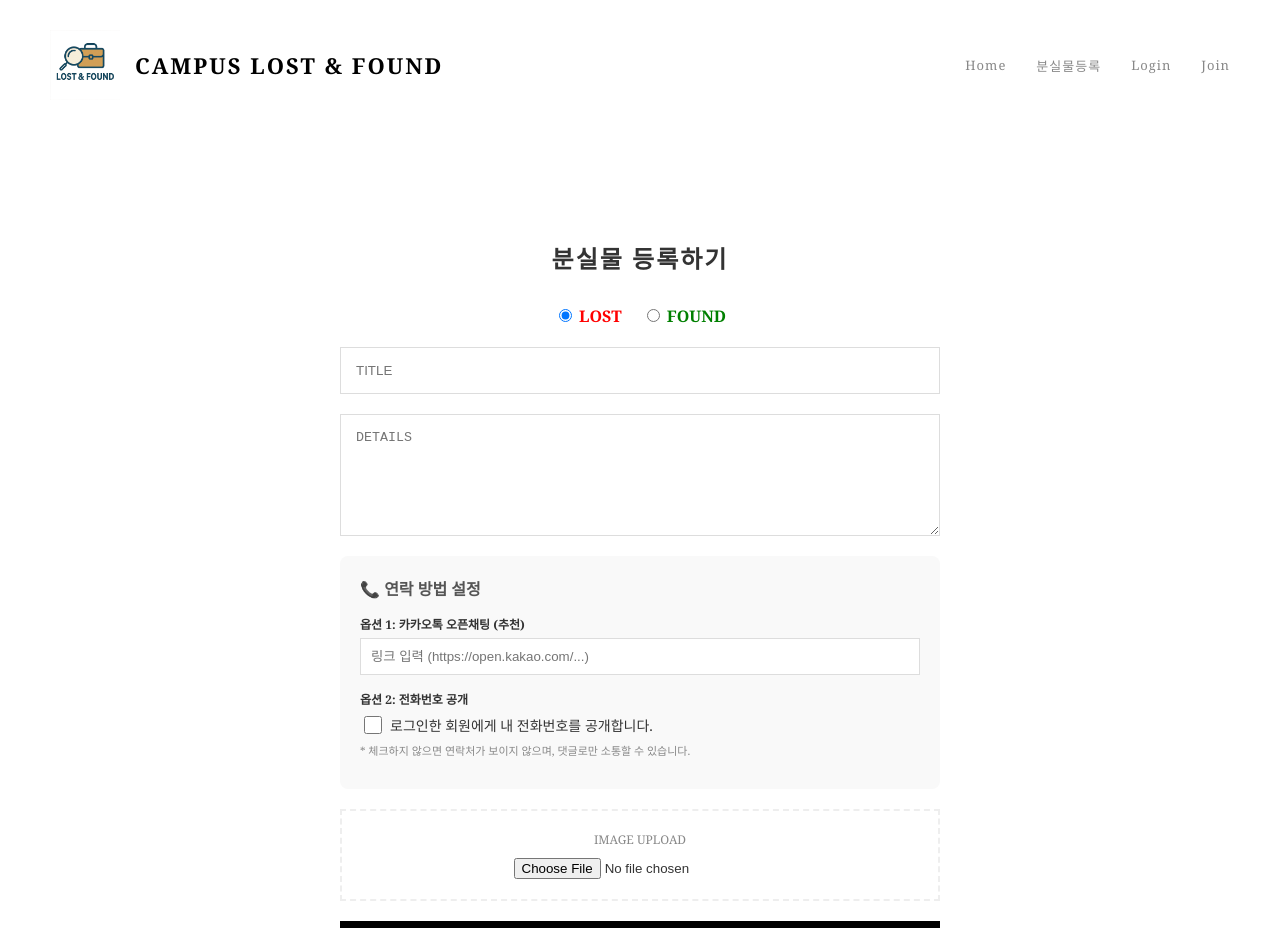
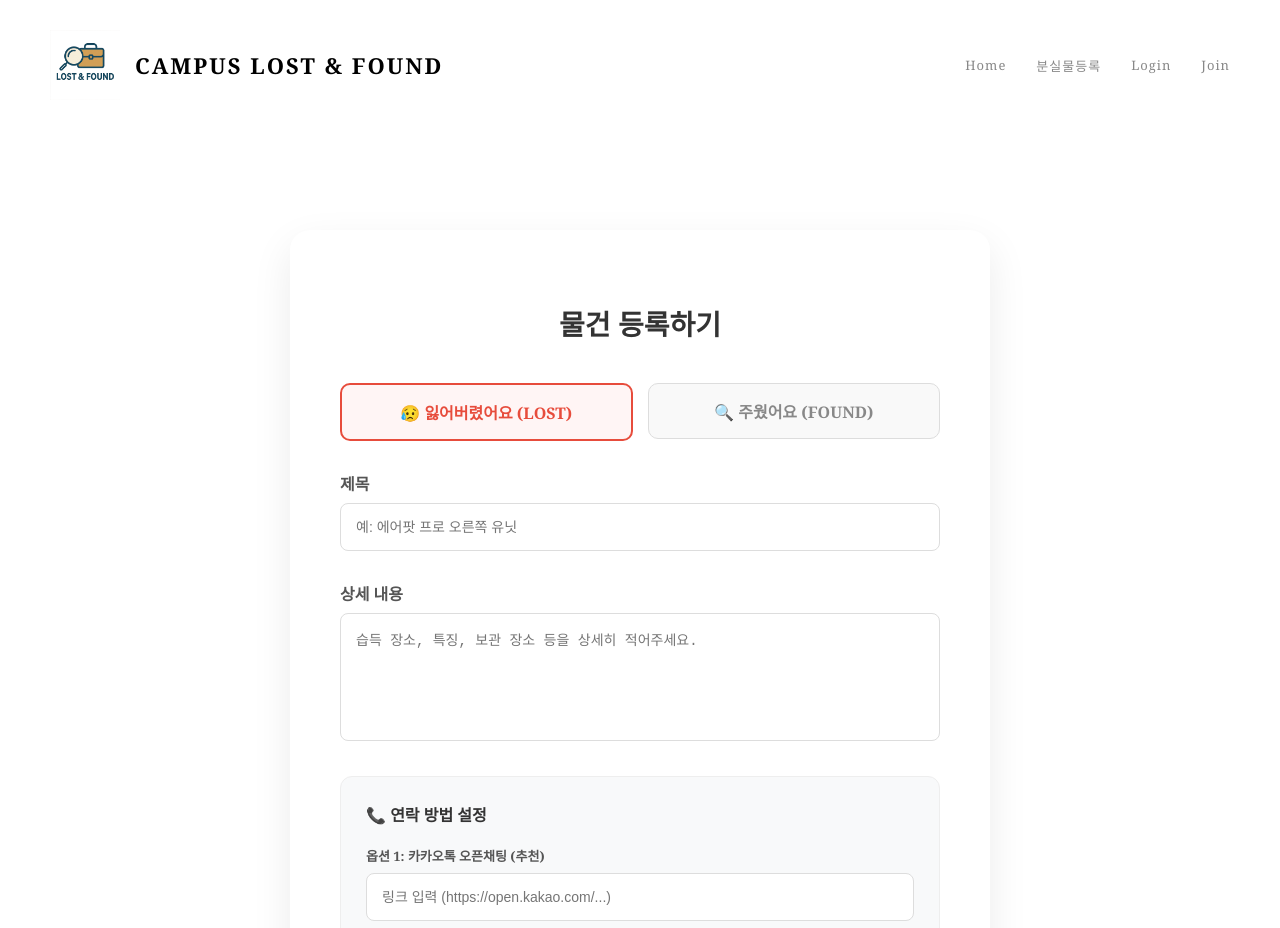
Before and after one commit to chakihwan/FrameworkTermProject, a React (Create React App) app in the folder frontend/: page /write in a window 1280 px wide. Shown: the top 928 px of the page. Built offline with nearby package versions, Linux system fonts and the light colour scheme.

Commit message:
프론트엔드 전체 UI 리뉴얼

```diff
--- a/frontend/src/App.js
+++ b/frontend/src/App.js
@@ -128,7 +128,7 @@ function Home() {
                     내 에어팟... 혹시 여기?
                 </h1>
                 <p style={{ color: '#f57c00', fontSize: '18px', fontWeight:'500', fontFamily:'sans-serif' }}>
-                    캠퍼스 내 분실물과 습득물을 쉽고 빠르게 찾아보세요.
+                    캠퍼스 내 모든 분실물과 습득물을 쉽고 빠르게 찾아보세요.
                 </p>
             </div>
             {/* ★ 검색창 영역 추가 */}
--- a/frontend/src/pages/WriteItem.js
+++ b/frontend/src/pages/WriteItem.js
@@ -6,9 +6,9 @@ const WriteItem = () => {
     const navigate = useNavigate();
     const [title, setTitle] = useState('');
     const [content, setContent] = useState('');
-    const [itemType, setItemType] = useState('LOST');
-    const [kakaoLink, setKakaoLink] = useState(''); // ★ 링크 상태 추가
-    const [isPhoneOpen, setIsPhoneOpen] = useState(false); // 추가: 공개 동의 상태
+    const [itemType, setItemType] = useState('LOST'); // 기본값 분실
+    const [kakaoLink, setKakaoLink] = useState('');
+    const [isPhoneOpen, setIsPhoneOpen] = useState(false);
     const [file, setFile] = useState(null);
 
     const handleSubmit = async (e) => {
@@ -21,85 +21,114 @@ const WriteItem = () => {
             return;
         }
 
-        // ★ FormData 객체 생성 (파일 전송용)
         const formData = new FormData();
         formData.append('title', title);
         formData.append('content', content);
         formData.append('itemType', itemType);
         formData.append('username', user.username);
         formData.append('kakaoLink', kakaoLink);
-        formData.append('phoneOpen', isPhoneOpen);    // ★ 백엔드로 전송
+        formData.append('phoneOpen', isPhoneOpen); // ★ 핵심: 'is' 빼고 보냄
         if (file) {
-            formData.append('file', file); // 파일이 있을 때만 추가
+            formData.append('file', file);
         }
 
         try {
-            // 헤더 설정 불필요 (axios가 알아서 처리함)
             await axios.post('http://localhost:8081/api/items', formData);
-            alert('등록 완료!');
+            alert('등록이 완료되었습니다!');
             navigate('/');
         } catch (error) {
             console.error(error);
-            alert('등록 실패');
+            alert('등록에 실패했습니다. 다시 시도해주세요.');
         }
     };
 
+    // 공통 입력창 스타일
+    const inputStyle = { width: '100%', padding: '15px', border: '1px solid #ddd', borderRadius: '8px', fontSize: '14px', boxSizing: 'border-box', transition: 'border-color 0.3s' };
+
     return (
-        <div style={{ padding: '50px', maxWidth: '600px', margin: '0 auto' }}>
-            <h2 style={{ textAlign: 'center', letterSpacing: '2px', marginBottom:'30px' }}>분실물 등록하기</h2>
+        <div style={{ padding: '60px 20px', maxWidth: '700px', margin: '0 auto' }}>
+            <div style={{ backgroundColor: '#fff', padding: '50px', borderRadius: '20px', boxShadow: '0 15px 40px rgba(0,0,0,0.08)' }}>
 
-            <form onSubmit={handleSubmit} style={{ display: 'flex', flexDirection: 'column', gap: '20px' }}>
+                <h2 style={{ textAlign: 'center', fontSize: '28px', fontWeight: '800', marginBottom: '40px', color: '#333' }}>
+                    물건 등록하기
+                </h2>
 
-                {/* 분실/습득 선택 */}
-                <div style={{ display: 'flex', gap: '20px', justifyContent: 'center' }}>
-                    <label style={{cursor:'pointer'}}><input type="radio" value="LOST" checked={itemType==='LOST'} onChange={(e)=>setItemType(e.target.value)}/> <span style={{fontWeight:'bold', color:'red'}}>LOST</span></label>
-                    <label style={{cursor:'pointer'}}><input type="radio" value="FOUND" checked={itemType==='FOUND'} onChange={(e)=>setItemType(e.target.value)}/> <span style={{fontWeight:'bold', color:'green'}}>FOUND</span></label>
+                <form onSubmit={handleSubmit} style={{ display: 'flex', flexDirection: 'column', gap: '30px' }}>
+
+                    {/* 1. 분실/습득 선택 (세련된 토글 버튼) */}
+                    <div style={{ display: 'flex', gap: '15px', justifyContent: 'center' }}>
+                        <label style={{ flex: 1, cursor: 'pointer' }}>
+                            <input type="radio" value="LOST" checked={itemType==='LOST'} onChange={(e)=>setItemType(e.target.value)} style={{display:'none'}}/>
+                            <div style={{ padding: '15px', textAlign: 'center', borderRadius: '10px', border: itemType==='LOST'?'2px solid #e74c3c':'1px solid #ddd', backgroundColor: itemType==='LOST'?'#fff5f5':'#f9f9f9', color: itemType==='LOST'?'#e74c3c':'#888', fontWeight: 'bold', transition: 'all 0.3s' }}>
+                                😥 잃어버렸어요 (LOST)
+                            </div>
+                        </label>
+                        <label style={{ flex: 1, cursor: 'pointer' }}>
+                            <input type="radio" value="FOUND" checked={itemType==='FOUND'} onChange={(e)=>setItemType(e.target.value)} style={{display:'none'}}/>
+                            <div style={{ padding: '15px', textAlign: 'center', borderRadius: '10px', border: itemType==='FOUND'?'2px solid #2ecc71':'1px solid #ddd', backgroundColor: itemType==='FOUND'?'#e8f8f5':'#f9f9f9', color: itemType==='FOUND'?'#2ecc71':'#888', fontWeight: 'bold', transition: 'all 0.3s' }}>
+                                🔍 주웠어요 (FOUND)
+                            </div>
+                        </label>
                     </div>
 
-                <input placeholder="TITLE" value={title} onChange={(e)=>setTitle(e.target.value)} style={{ padding: '15px', border:'1px solid #ddd' }} />
-                <textarea placeholder="DETAILS" value={content} onChange={(e)=>setContent(e.target.value)} rows="6" style={{ padding: '15px', border:'1px solid #ddd' }} />
+                    {/* 2. 기본 정보 입력 */}
+                    <div>
+                        <label style={{fontWeight:'bold', display:'block', marginBottom:'8px', color:'#555'}}>제목</label>
+                        <input placeholder="예: 에어팟 프로 오른쪽 유닛" value={title} onChange={(e)=>setTitle(e.target.value)} style={inputStyle} required />
+                    </div>
 
-                {/* ★ 카톡 링크 & 연락처 공개 설정 영역 */}
-                <div style={{ background:'#f9f9f9', padding:'20px', borderRadius:'8px' }}>
-                    <h4 style={{marginTop:0, marginBottom:'15px', color:'#555'}}>📞 연락 방법 설정</h4>
+                    <div>
+                        <label style={{fontWeight:'bold', display:'block', marginBottom:'8px', color:'#555'}}>상세 내용</label>
+                        <textarea placeholder="습득 장소, 특징, 보관 장소 등을 상세히 적어주세요." value={content} onChange={(e)=>setContent(e.target.value)} rows="6" style={{...inputStyle, resize:'none'}} required />
+                    </div>
 
-                    {/* 1. 카톡 링크 */}
-                    <div style={{marginBottom:'15px'}}>
-                        <label style={{fontSize:'12px', fontWeight:'bold', display:'block', marginBottom:'5px'}}>옵션 1: 카카오톡 오픈채팅 (추천)</label>
+                    {/* 3. 연락 방법 설정 (깔끔한 박스 디자인) */}
+                    <div style={{ background: '#f8f9fa', padding: '25px', borderRadius: '12px', border: '1px solid #eee' }}>
+                        <h4 style={{ margin: '0 0 20px 0', color: '#333', fontSize: '16px' }}>📞 연락 방법 설정</h4>
+
+                        {/* 카톡 링크 */}
+                        <div style={{ marginBottom: '20px' }}>
+                            <label style={{ fontSize: '13px', fontWeight: 'bold', display: 'block', marginBottom: '8px', color: '#555' }}>옵션 1: 카카오톡 오픈채팅 (추천)</label>
                             <input
                                 placeholder="링크 입력 (https://open.kakao.com/...)"
                                 value={kakaoLink}
                                 onChange={(e)=>setKakaoLink(e.target.value)}
-                            style={{ width:'100%', padding: '10px', boxSizing:'border-box', border:'1px solid #ddd' }}
+                                style={{ ...inputStyle, backgroundColor:'#fff' }}
                             />
+                            <p style={{ fontSize: '12px', color: '#888', marginTop: '5px' }}>* 링크를 입력하면 상세 페이지에 '카톡 문의 버튼'이 생성됩니다.</p>
                         </div>
 
-                    {/* 2. 전화번호 공개 동의 체크박스 */}
+                        {/* 전화번호 공개 동의 */}
                         <div>
-                        <label style={{fontSize:'12px', fontWeight:'bold', display:'block', marginBottom:'5px'}}>옵션 2: 전화번호 공개</label>
-                        <label style={{ fontSize: '14px', cursor: 'pointer', display:'flex', alignItems:'center' }}>
+                            <label style={{ fontSize: '13px', fontWeight: 'bold', display: 'block', marginBottom: '8px', color: '#555' }}>옵션 2: 전화번호 공개</label>
+                            <label style={{ fontSize: '14px', cursor: 'pointer', display: 'flex', alignItems: 'center', background:'#fff', padding:'10px', borderRadius:'8px', border:'1px solid #ddd' }}>
                                 <input
                                     type="checkbox"
                                     checked={isPhoneOpen}
                                     onChange={(e) => setIsPhoneOpen(e.target.checked)}
-                                style={{ width:'18px', height:'18px', marginRight:'8px' }}
+                                    style={{ width: '18px', height: '18px', marginRight: '10px', accentColor:'#333' }}
                                 />
                                 로그인한 회원에게 내 전화번호를 공개합니다.
                             </label>
-                        <p style={{fontSize:'11px', color:'#888', marginTop:'5px'}}>
-                            * 체크하지 않으면 연락처가 보이지 않으며, 댓글로만 소통할 수 있습니다.
-                        </p>
+                            <p style={{ fontSize: '12px', color: '#888', marginTop: '5px' }}>* 동의하지 않으면 댓글로만 소통할 수 있습니다.</p>
                         </div>
                     </div>
 
-                {/* 파일 업로드 */}
-                <div style={{ border:'2px dashed #eee', padding:'20px', textAlign:'center' }}>
-                    <p style={{margin:'0', fontSize:'12px', color:'#888'}}>IMAGE UPLOAD</p>
-                    <input type="file" onChange={(e) => setFile(e.target.files[0])} accept="image/*" style={{marginTop:'10px'}} />
+                    {/* 4. 파일 업로드 (드래그앤드롭 스타일) */}
+                    <div style={{ border: '2px dashed #ccc', padding: '30px', textAlign: 'center', borderRadius: '12px', backgroundColor: '#fafafa', transition: 'all 0.3s', cursor:'pointer' }} onDragOver={(e)=>{e.currentTarget.style.borderColor='#999';e.currentTarget.style.backgroundColor='#f0f0f0'}} onDragLeave={(e)=>{e.currentTarget.style.borderColor='#ccc';e.currentTarget.style.backgroundColor='#fafafa'}}>
+                        <p style={{ margin: '0 0 10px 0', fontSize: '14px', color: '#777', fontWeight:'bold' }}>📷 사진 업로드 (선택)</p>
+                        <p style={{ fontSize:'12px', color:'#aaa', marginBottom:'15px' }}>클릭하거나 파일을 여기로 드래그하세요.</p>
+                        <input type="file" onChange={(e) => setFile(e.target.files[0])} accept="image/*" style={{ display:'none' }} id="fileUpload" />
+                        <label htmlFor="fileUpload" style={{ padding:'8px 20px', background:'#fff', border:'1px solid #ccc', borderRadius:'5px', fontSize:'13px', cursor:'pointer', fontWeight:'bold', color:'#555' }}>파일 선택</label>
+                        {file && <p style={{marginTop:'15px', fontSize:'13px', color:'#2ecc71', fontWeight:'bold'}}>✅ {file.name}</p>}
                     </div>
 
-                <button type="submit" style={{ padding: '15px', background: 'black', color: 'white', border: 'none', cursor: 'pointer', fontWeight:'bold' }}>등록하기</button>
+                    {/* 등록 버튼 */}
+                    <button type="submit" style={{ padding: '18px', background: 'linear-gradient(to right, #333, #555)', color: 'white', border: 'none', cursor: 'pointer', fontWeight: 'bold', borderRadius: '10px', fontSize: '16px', marginTop: '20px', transition:'transform 0.2s' }} onMouseDown={(e)=>e.currentTarget.style.transform='scale(0.98)'} onMouseUp={(e)=>e.currentTarget.style.transform='scale(1)'}>
+                        등록하기
+                    </button>
                 </form>
+            </div>
         </div>
     );
 };
```
Also changed, not shown: frontend/src/pages/ItemDetail.js (+86 -143 lines). Lines whose indentation alone changed are shown as unchanged.
